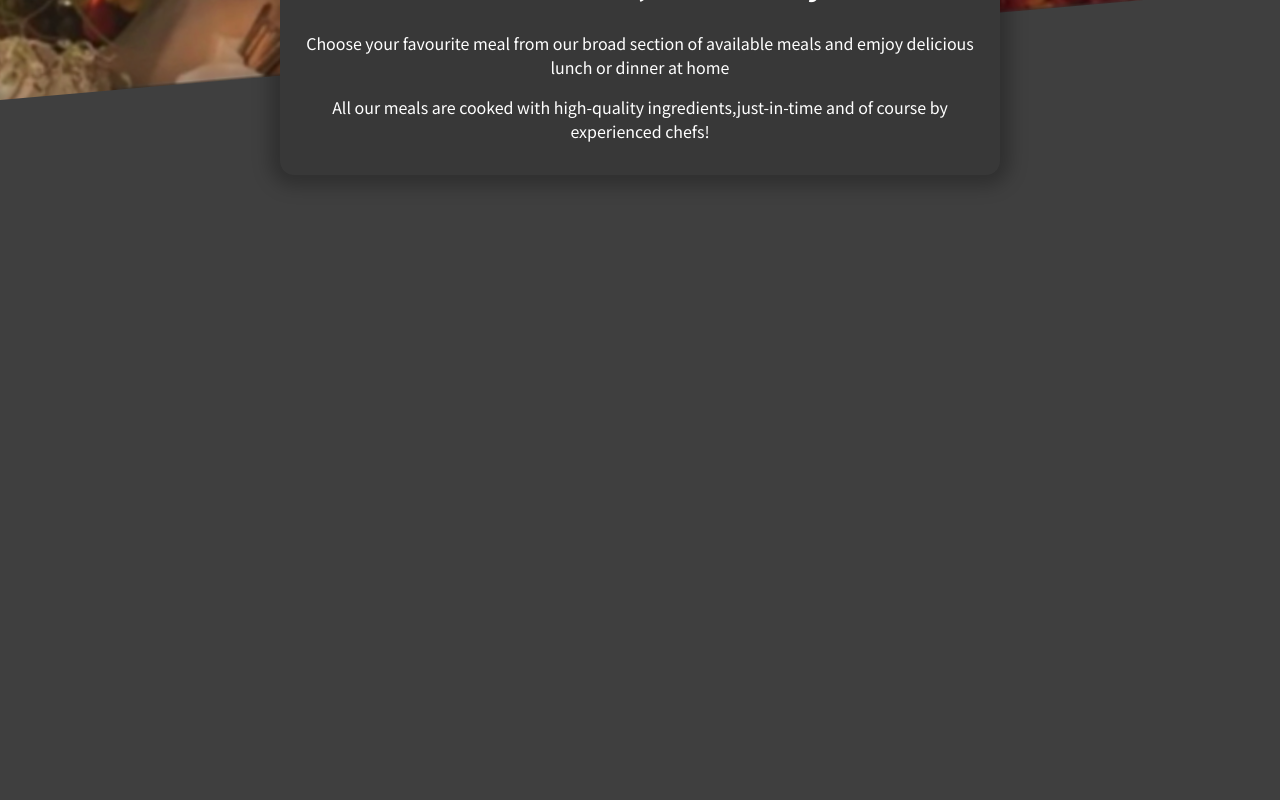
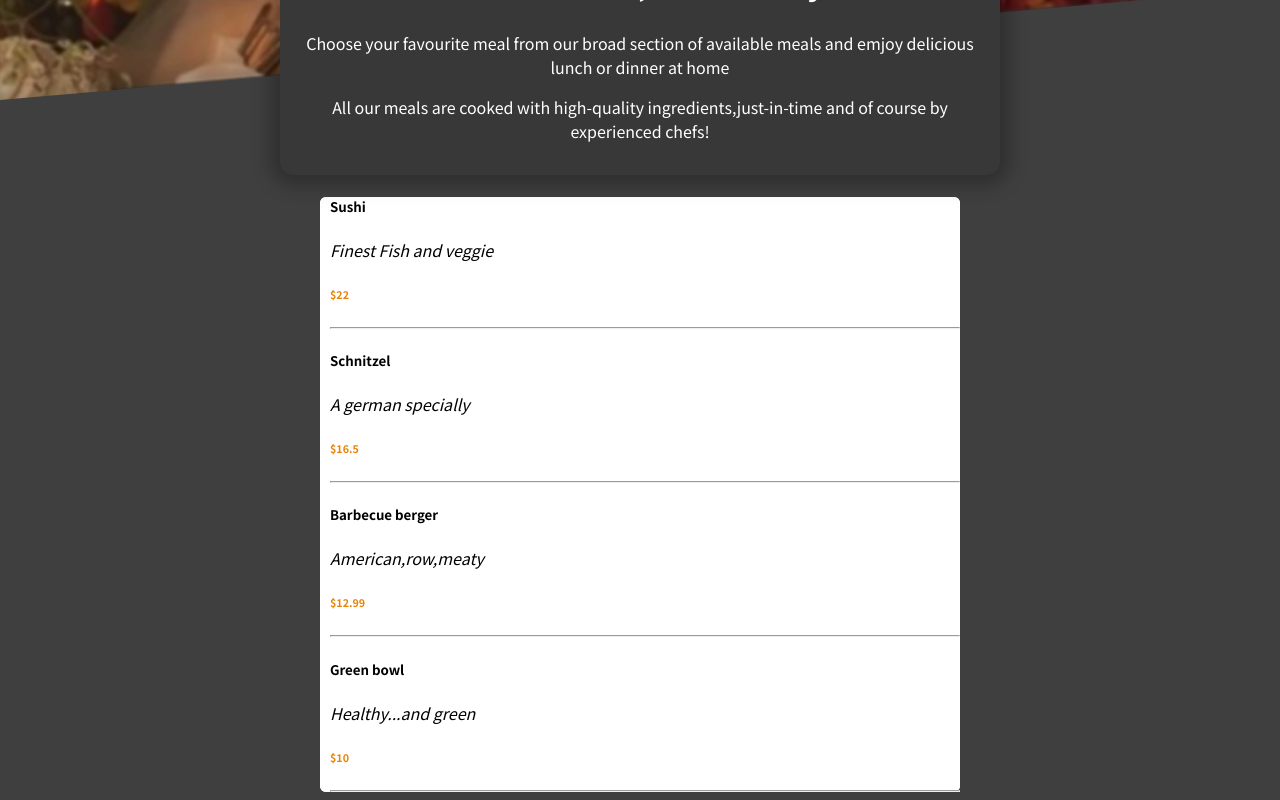
Before and after one commit to Akshat2106/Restro, a React (Create React App) app: page / in a window 1280 px wide. Shown: the part 298-1098 px from the top of the page. Before the commit the page ends 800 px from the top, so only its background shows below. Built offline with nearby package versions, Linux system fonts and the light colour scheme.

Commit message:
task 3,Making the Items visible

```diff
--- a/src/App.js
+++ b/src/App.js
@@ -1,5 +1,6 @@
 import { Fragment } from "react";
 import Header from "./components/Header";
+import MealItem from "./components/Layout/MealItems";
 import Summary from "./components/Layout/Summary";
 function App() {
   return (
@@ -9,6 +10,7 @@ function App() {
         <main>
           <Summary/>
         </main>
+        <MealItem/>
       </Fragment>
 
   );
--- /dev/null
+++ b/src/components/Layout/MealItems.js
@@ -0,0 +1,36 @@
+import React from 'react'
+import classes from '../Layout/MealItems.module.css'
+const mealsList = [{
+    mealName: "Sushi",
+    mealdesc: "Finest Fish and veggie",
+    mealPrice: 22
+}, {
+    mealName: "Schnitzel",
+    mealdesc: "A german specially",
+    mealPrice: 16.5
+}, {
+    mealName: "Barbecue berger",
+    mealdesc: "American,row,meaty",
+    mealPrice: 12.99
+}, {
+    mealName: "Green bowl",
+    mealdesc: "Healthy...and green",
+    mealPrice: 10
+}]
+const MealItem = () => {
+    return (
+        <div className={classes.mealItemDIv}>
+            {mealsList.map((element) => {
+                return (
+                    <div className={classes.mealItem}>
+                        <h5>{element.mealName}</h5>
+                        <span>{element.mealdesc}</span>
+                        <h6>${element.mealPrice}</h6>
+                        <hr />
+                    </div>)
+            })}
+        </div>
+    )
+}
+
+export default MealItem
--- /dev/null
+++ b/src/components/Layout/MealItems.module.css
@@ -0,0 +1,25 @@
+.mealItem {
+    color: black;
+    background-color: white;
+    border-radius: 6px;
+    padding-left: 10px;
+}
+
+.mealItem h6 {
+    color: rgb(234, 132, 8);
+    font-weight: bold;
+}
+
+.mealItem h5 {
+    font-weight: bold;
+}
+.mealItem span {
+    font-style: italic;
+}
+
+.mealItemDIv {
+    background-color: white;
+    border-radius: 6px;
+    width: 50%;
+    margin: 0px auto;
+}
```
